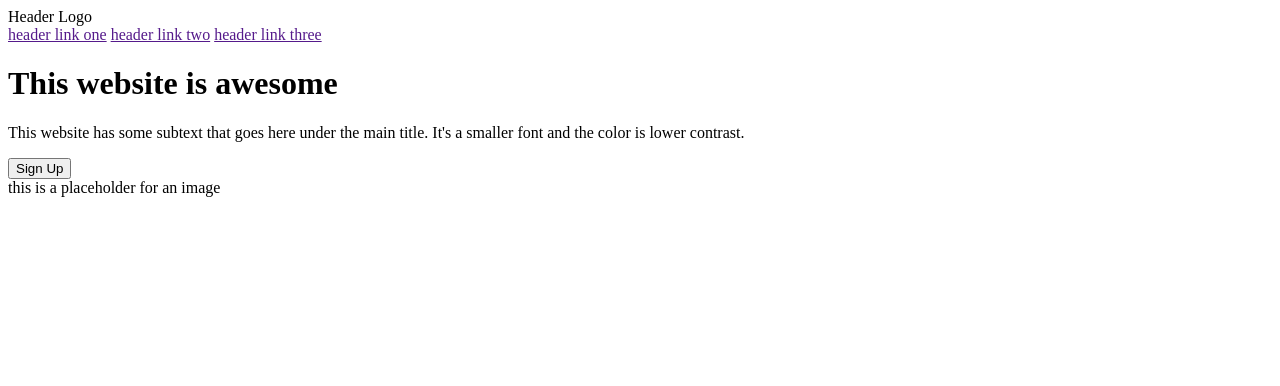
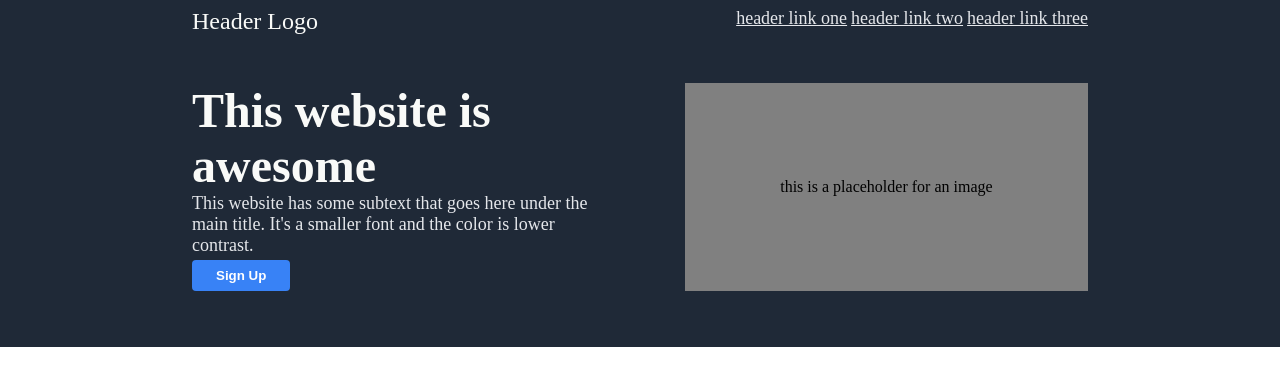
Before and after one commit to fredrikb12/landing-page, a plain HTML site: page index.html in a window 1280 px wide. Drawn offline with Linux system fonts and the light colour scheme.

Commit message:
Style top section

```diff
--- a/index.html
+++ b/index.html
@@ -1,12 +1,14 @@
 <!DOCTYPE html>
 <html lang="en">
+
 <head>
     <meta charset="UTF-8">
     <link rel="stylesheet" href="style.css">
     <title>Landing Page</title>
 </head>
+
 <body>
-
+    <div class="top-container">
         <div class="top">
             <div class="header">
                 <div class="logo">Header Logo</div>
@@ -17,7 +19,7 @@
                 </div>
             </div>
             <div class="hero-content">
-            <div>
+                <div class="hero-main">
                     <h1>This website is awesome</h1>
                     <p>This website has some subtext that goes here under the
                         main title. It's a smaller font and the color is lower contrast.
@@ -25,10 +27,13 @@
                     <button class="sign-up">Sign Up</button>
                 </div>
                 <div class="placeholder">
-                this is a placeholder for an image
+                    <p>this is a placeholder for an image</p>
+
+                </div>
             </div>
         </div>
     </div>
 
 </body>
+
 </html>
--- a/style.css
+++ b/style.css
@@ -0,0 +1,76 @@
+body {
+    height: 100vh;
+    display: flex;
+    flex-direction: column;
+    margin: 0;
+}
+
+.top-container {
+    background-color: #1F2937;
+    display: flex;
+    justify-content: space-around;
+}
+
+.top {
+    display: flex;
+    flex-direction: column;
+    padding: 8px;
+    margin: 0;
+    width: 70%;
+}
+
+.header {
+    display: flex;
+    justify-content: space-between;
+    margin-bottom: 48px;
+}
+
+.hero-main > h1 {
+    font-size: 48px;
+    font-weight: 900;
+    color: #F9FAF8;
+    margin: 0;
+}
+
+.logo {
+    font-size: 24px;
+    color: #F9FAF8;
+}
+
+.hero-main > p,
+.header-links > a {
+    font-size: 18px;
+    color: #E5E7EB;
+}
+
+.hero-main > p {
+    margin: 0;
+}
+
+.hero-content {
+    display: flex;
+    justify-content: space-between;
+    margin-bottom: 48px;
+}
+
+.hero-main,
+.placeholder {
+    width: 45%;
+}
+
+.placeholder {
+    display: flex;
+    justify-content: center;
+    align-items: center;
+    background-color: gray;
+}
+
+.sign-up {
+    background-color: #3882F6;
+    border-radius: 4px;
+    border: none;
+    color: white;
+    padding: 8px 24px;
+    margin-top: 4px;
+    font-weight: bold;
+}
```
Lines whose indentation alone changed are shown as unchanged.
